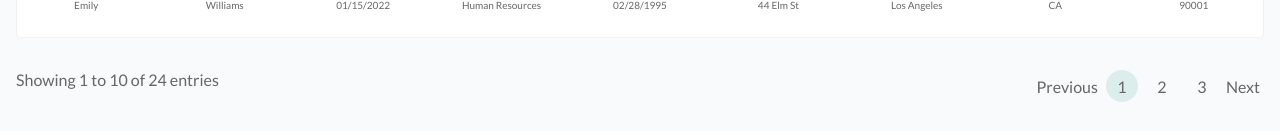
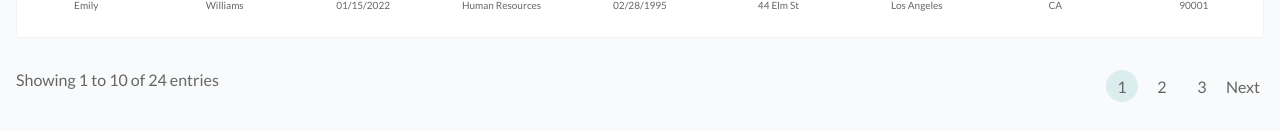
Before and after one commit to l-bruyant/wealth-health-prototype, a React (Create React App) app: page / in a window 1280 px wide. Shown: the part 1021-1152 px from the top of the page. Built offline with nearby package versions, Linux system fonts and the light colour scheme.

Commit message:
Fixed pagination bug when selecting other options than 10 lines displayed

```diff
--- a/src/components/employeesTable/employeesTable.jsx
+++ b/src/components/employeesTable/employeesTable.jsx
@@ -14,8 +14,9 @@ export default function EmployeesTable () {
     const [totalItems, setTotalItems] = useState(0)
     const [currentPage, setCurrentPage] = useState(1)
     const [ITEMS_PER_PAGE, setITEMS_PER_PAGE] = useState(10)
+
     const firstItemIndexDisplayed = (currentPage - 1) * ITEMS_PER_PAGE
-    const lastItemIndexDisplayed = (currentPage - 1) * ITEMS_PER_PAGE + ITEMS_PER_PAGE
+    const lastItemIndexDisplayed = (currentPage) * ITEMS_PER_PAGE
 
     const initialEmployeesList = useSelector(state => state.employeesList.value)
 
@@ -55,6 +56,9 @@ export default function EmployeesTable () {
             firstItemIndexDisplayed,
             lastItemIndexDisplayed
         )
+        console.log(ITEMS_PER_PAGE)
+        console.log(currentPage)
+        console.log(lastItemIndexDisplayed)
         return slicedData
     }, [employees, currentPage, ITEMS_PER_PAGE])
 
--- a/src/components/employeesTable/pagination/pagination.jsx
+++ b/src/components/employeesTable/pagination/pagination.jsx
@@ -31,12 +31,12 @@ export default function Pagination ({ firstItemIndex, lastItemIndex, total=0, it
             <div className='pagination-nav'>
                 <button
                     onClick={ () => onPageChange (currentPage - 1)}
-                    disabled={currentPage === 1}
+                    hidden={currentPage === 1}
                 >Previous</button>
                     {paginationItems}
                 <button
                     onClick={ () => onPageChange (currentPage + 1)}
-                    disabled={currentPage === totalPages}
+                    hidden={currentPage === totalPages}
                 >Next</button>
             </div>
         </div>
```
